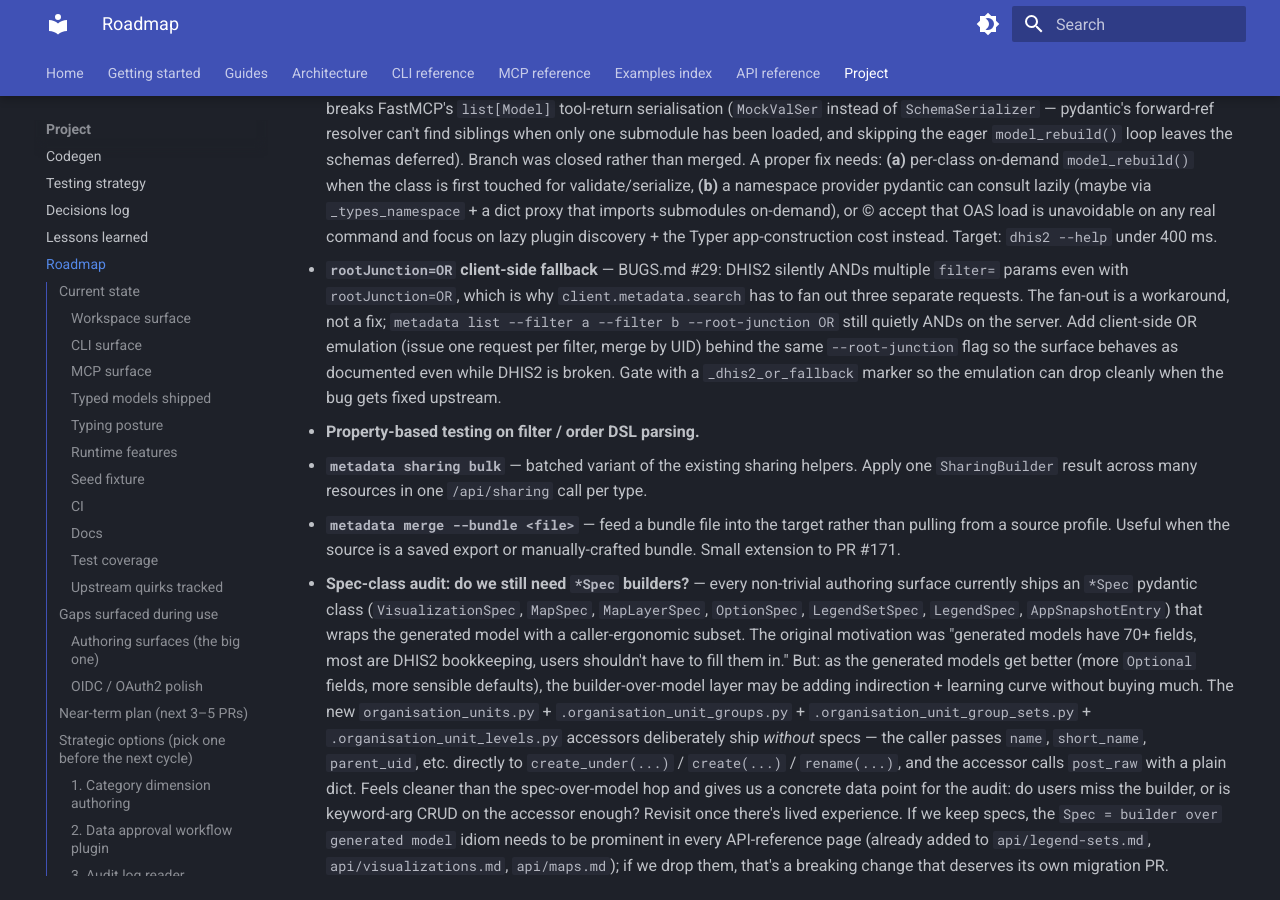
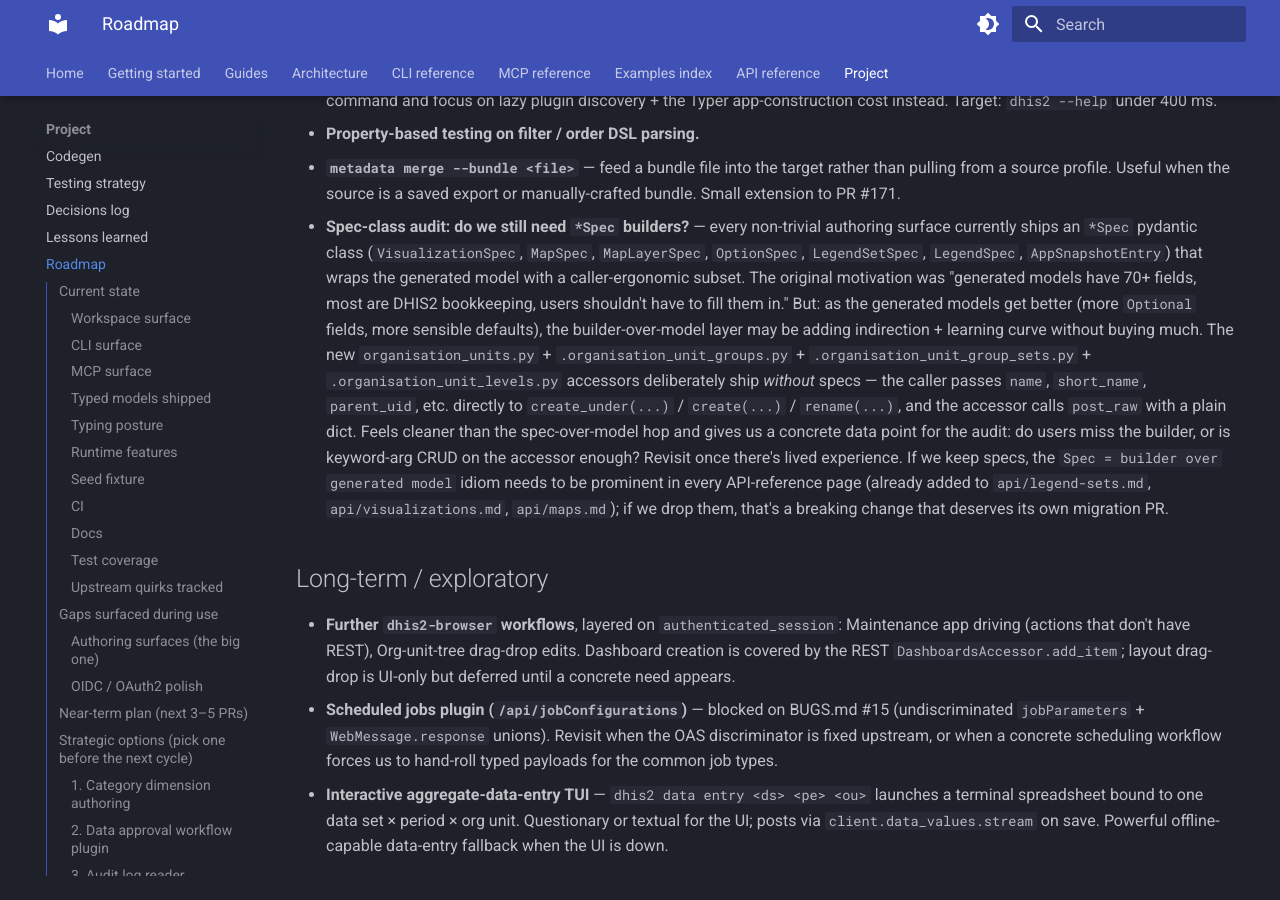
Before and after one commit to winterop-com/dhis2-utils, an MkDocs documentation site: the page built from docs/roadmap.md, in a window 1280 px wide and 900 px high, scrolled down 8653 px. Built offline with MkDocs 1.6.1 and Material for MkDocs 9.7.7, drawn with Linux system fonts in a browser that asks for light colours; some of the changed text lies outside the part shown.

Commit message:
docs(roadmap): drop misstated rootJunction OR fallback item
BUGS.md #29's repro confirms the bug is exclusive to /api/metadata
(cross-resource); per-resource /api/<resource> endpoints honour
rootJunction=OR correctly. dhis2 metadata list <resource> uses the
per-resource accessors, so the user-visible path the roadmap named
already works. The genuine cross-resource case is client.metadata.search,
which already ships the fan-out workaround.

Also drop the duplicate metadata-sharing-bulk and rootJunction
medium-term entries that mirrored the near-term list.

```diff
--- a/docs/roadmap.md
+++ b/docs/roadmap.md
@@ -141,10 +141,9 @@
 
 The list below leans on option two — four small / concrete items lifted from medium-term. Each is 1 PR; shipping them buys time to pick a strategic direction.
 
-1. **`rootJunction=OR` client-side fallback** — BUGS.md #29: DHIS2 silently ANDs repeated `filter=` params even when `rootJunction=OR` is passed. `dhis2 metadata list --filter a --filter b --root-junction OR` still quietly ANDs on the server. Fix: emulate OR client-side by fanning out N requests (one per filter) and merging by UID, behind the same `--root-junction` flag. Gate with a `_dhis2_or_fallback` marker so the emulation drops cleanly when DHIS2 fixes the bug. Lands in `metadata list` + the matching accessor / MCP tool.
-2. **`metadata sharing bulk`** — batched sharing helper. Apply one `SharingBuilder` result across many resources in one `/api/sharing` call per type. Natural follow-on to the bulk verbs shipped in #195 + #199. Small surface — `client.metadata.apply_sharing_bulk(by_resource, sharing)` + CLI wrapper. Useful when rolling a single user-group-access pattern across a cohort.
-3. **Multi-version CI integration matrix** — slow-marked tests run against v42 only; committed codegen for v40 / v41 / v43 / v44 is never exercised against a live stack. Stand up compose-managed stacks in the nightly workflow (`e2e.yml`) and run the slow suite against each. Catches codegen drift before it reaches users. Pure YAML + docker-compose work; no Python changes.
-4. **Spec-class audit decision** — the hand-written accessor tree has quietly drifted away from `*Spec` builders in favour of plain kwargs on `create(...)` (every triple + tracker accessor ships this way). Three older accessors still ship `*Spec` builders: `VisualizationSpec`, `MapSpec + MapLayerSpec`, `LegendSetSpec + LegendSpec`. Decision time: keep them (document the split in `api/visualizations.md` / `api/maps.md` / `api/legend-sets.md`) or deprecate + remove (breaking change; one PR). Revisit once someone's run into the spec-vs-kwargs friction in practice.
+1. **`metadata sharing bulk`** — batched sharing helper. Apply one `SharingBuilder` result across many resources in one `/api/sharing` call per type. Natural follow-on to the bulk verbs shipped in #195 + #199. Small surface — `client.metadata.apply_sharing_bulk(by_resource, sharing)` + CLI wrapper. Useful when rolling a single user-group-access pattern across a cohort.
+2. **Multi-version CI integration matrix** — slow-marked tests run against v42 only; committed codegen for v40 / v41 / v43 / v44 is never exercised against a live stack. Stand up compose-managed stacks in the nightly workflow (`e2e.yml`) and run the slow suite against each. Catches codegen drift before it reaches users. Pure YAML + docker-compose work; no Python changes.
+3. **Spec-class audit decision** — the hand-written accessor tree has quietly drifted away from `*Spec` builders in favour of plain kwargs on `create(...)` (every triple + tracker accessor ships this way). Three older accessors still ship `*Spec` builders: `VisualizationSpec`, `MapSpec + MapLayerSpec`, `LegendSetSpec + LegendSpec`. Decision time: keep them (document the split in `api/visualizations.md` / `api/maps.md` / `api/legend-sets.md`) or deprecate + remove (breaking change; one PR). Revisit once someone's run into the spec-vs-kwargs friction in practice.
 
 Demoted / parked:
 
@@ -193,9 +192,7 @@
 
 - **Multi-version CI matrix** — integration tests run against v42 only. Stand up v40 / v41 / v43 / v44 nightly jobs against compose-managed stacks so codegen drift gets caught before release.
 - **CLI startup latency** — `dhis2 --help` takes ~2s to render, which is noticeable on every shell invocation. An explicit attempt in a `perf/lazy-oas-init` branch proved where the cost sits + why a clean fix is harder than it looked: `python -X importtime` shows ~900 ms goes into pydantic `model_rebuild` across the 562 OAS-emitted classes, triggered by 16 callers in `dhis2-client/*.py` doing `from dhis2_client.generated.v42.oas import X` at module top. A lazy PEP 562 `__getattr__` on `oas/__init__.py` is correct in isolation but every caller that imports a class by the `from oas import X` form still triggers the full load. A templates-only change saves ~80 ms; converting every caller to `from oas.<submodule> import X` saves ~1 s but breaks FastMCP's `list[Model]` tool-return serialisation (`MockValSer` instead of `SchemaSerializer` — pydantic's forward-ref resolver can't find siblings when only one submodule has been loaded, and skipping the eager `model_rebuild()` loop leaves the schemas deferred). Branch was closed rather than merged. A proper fix needs: **(a)** per-class on-demand `model_rebuild()` when the class is first touched for validate/serialize, **(b)** a namespace provider pydantic can consult lazily (maybe via `_types_namespace` + a dict proxy that imports submodules on-demand), or **(c)** accept that OAS load is unavoidable on any real command and focus on lazy plugin discovery + the Typer app-construction cost instead. Target: `dhis2 --help` under 400 ms.
-- **`rootJunction=OR` client-side fallback** — BUGS.md #29: DHIS2 silently ANDs multiple `filter=` params even with `rootJunction=OR`, which is why `client.metadata.search` has to fan out three separate requests. The fan-out is a workaround, not a fix; `metadata list --filter a --filter b --root-junction OR` still quietly ANDs on the server. Add client-side OR emulation (issue one request per filter, merge by UID) behind the same `--root-junction` flag so the surface behaves as documented even while DHIS2 is broken. Gate with a `_dhis2_or_fallback` marker so the emulation can drop cleanly when the bug gets fixed upstream.
 - **Property-based testing on filter / order DSL parsing.**
-- **`metadata sharing bulk`** — batched variant of the existing sharing helpers. Apply one `SharingBuilder` result across many resources in one `/api/sharing` call per type.
 - **`metadata merge --bundle <file>`** — feed a bundle file into the target rather than pulling from a source profile. Useful when the source is a saved export or manually-crafted bundle. Small extension to PR #171.
 - **Spec-class audit: do we still need `*Spec` builders?** — every non-trivial authoring surface currently ships an `*Spec` pydantic class (`VisualizationSpec`, `MapSpec`, `MapLayerSpec`, `OptionSpec`, `LegendSetSpec`, `LegendSpec`, `AppSnapshotEntry`) that wraps the generated model with a caller-ergonomic subset. The original motivation was "generated models have 70+ fields, most are DHIS2 bookkeeping, users shouldn't have to fill them in." But: as the generated models get better (more `Optional` fields, more sensible defaults), the builder-over-model layer may be adding indirection + learning curve without buying much. The new `organisation_units.py` + `.organisation_unit_groups.py` + `.organisation_unit_group_sets.py` + `.organisation_unit_levels.py` accessors deliberately ship *without* specs — the caller passes `name`, `short_name`, `parent_uid`, etc. directly to `create_under(...)` / `create(...)` / `rename(...)`, and the accessor calls `post_raw` with a plain dict. Feels cleaner than the spec-over-model hop and gives us a concrete data point for the audit: do users miss the builder, or is keyword-arg CRUD on the accessor enough? Revisit once there's lived experience. If we keep specs, the `Spec = builder over generated model` idiom needs to be prominent in every API-reference page (already added to `api/legend-sets.md`, `api/visualizations.md`, `api/maps.md`); if we drop them, that's a breaking change that deserves its own migration PR.
 
```
